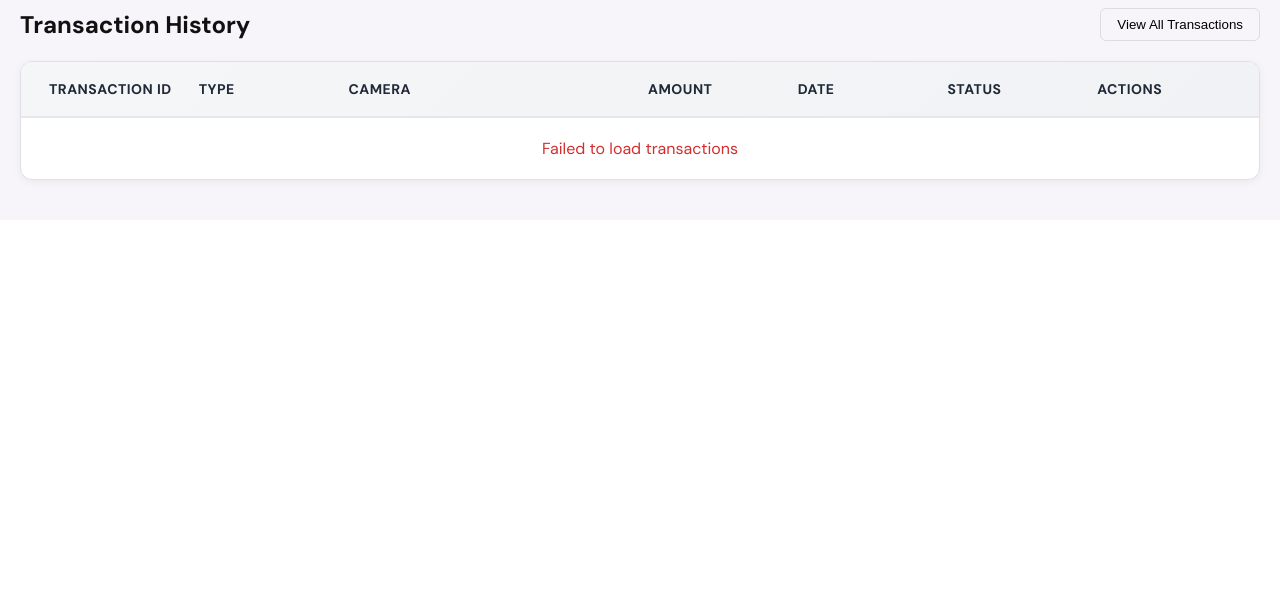
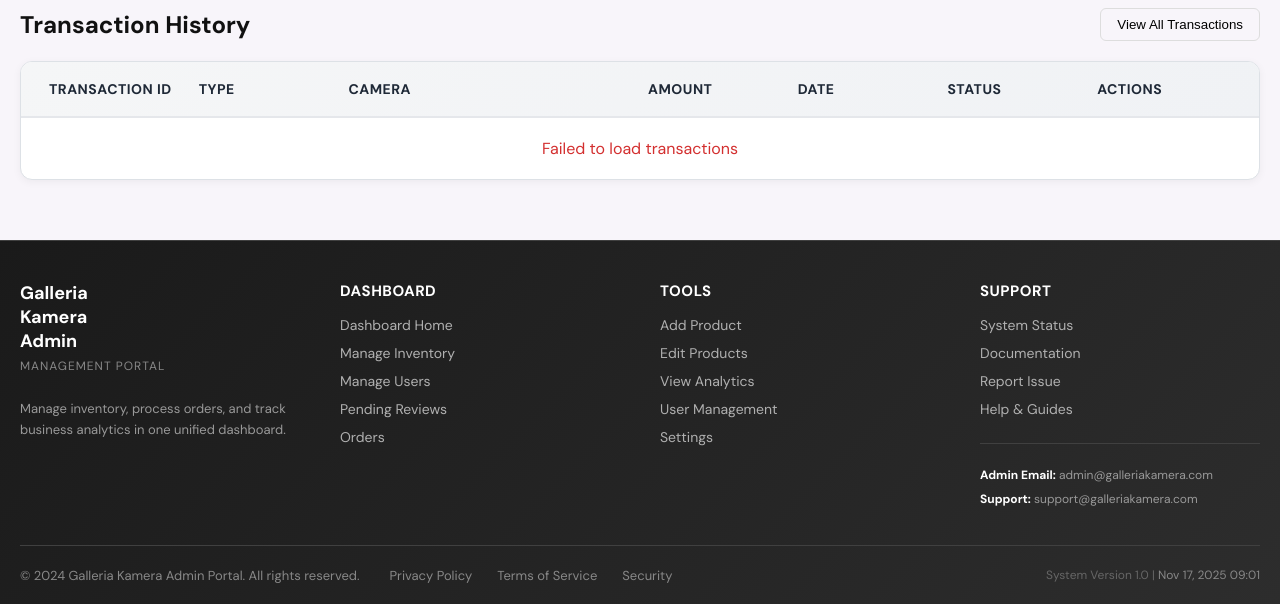
Before and after one commit to gettieCodie/galleriakamera, a PHP site: page /galleriakamera/admin/admin_dashboard.php in a window 1280 px wide. Shown: the part 989-1593 px from the top of the page. Before the commit the page ends 1174 px from the top, so only its background shows below. Run offline with PHP 8.4, Linux system fonts and the light colour scheme; data that the repository does not hold is empty; some libraries are stand-ins or nearby versions.

Commit message:
added footer

```diff
--- a/buyandsell/admin/admin_dashboard.php
+++ b/buyandsell/admin/admin_dashboard.php
@@ -1306,3 +1306,5 @@
 });
 
 </script>
+
+<?php include '../includes/admin_footer.php'; ?>
--- a/buyandsell/admin/edit_listing_simple.php
+++ b/buyandsell/admin/edit_listing_simple.php
@@ -267,5 +267,6 @@
         });
     });
     </script>
+    <?php include '../includes/admin_footer.php'; ?>
 </body>
 </html>
--- /dev/null
+++ b/buyandsell/includes/admin_footer.php
@@ -0,0 +1,284 @@
+<footer class="admin-footer">
+    <div class="admin-footer-wrapper">
+        <!-- Admin Footer Content -->
+        <div class="admin-footer-content">
+            <!-- Left Section: Brand -->
+            <div class="footer-col admin-footer-brand">
+                <div class="footer-brand-logo">
+                    <h3 class="brand-name">Galleria Kamera Admin</h3>
+                    <p class="brand-tagline">Management Portal</p>
+                </div>
+                <p class="brand-description">
+                    Manage inventory, process orders, and track business analytics in one unified dashboard.
+                </p>
+            </div>
+
+            <!-- Center-Left Section: Quick Links -->
+            <div class="footer-col">
+                <h4 class="footer-col-title">Dashboard</h4>
+                <ul class="footer-col-list">
+                    <li><a href="admin_dashboard.php">Dashboard Home</a></li>
+                    <li><a href="admin_products.php">Manage Inventory</a></li>
+                    <li><a href="admin_user.php">Manage Users</a></li>
+                    <li><a href="admin_dashboard.php#camera-purchases">Pending Reviews</a></li>
+                    <li><a href="admin_dashboard.php#customer-orders">Orders</a></li>
+                </ul>
+            </div>
+
+            <!-- Center Section: Tools -->
+            <div class="footer-col">
+                <h4 class="footer-col-title">Tools</h4>
+                <ul class="footer-col-list">
+                    <li><a href="admin_products.php">Add Product</a></li>
+                    <li><a href="admin_products.php">Edit Products</a></li>
+                    <li><a href="admin_dashboard.php#analytics">View Analytics</a></li>
+                    <li><a href="admin_user.php">User Management</a></li>
+                    <li><a href="#">Settings</a></li>
+                </ul>
+            </div>
+
+            <!-- Right Section: Support & Status -->
+            <div class="footer-col">
+                <h4 class="footer-col-title">Support</h4>
+                <ul class="footer-col-list">
+                    <li><a href="#">System Status</a></li>
+                    <li><a href="#">Documentation</a></li>
+                    <li><a href="#">Report Issue</a></li>
+                    <li><a href="#">Help & Guides</a></li>
+                </ul>
+                <div class="admin-status">
+                    <p><strong>Admin Email:</strong> admin@galleriakamera.com</p>
+                    <p><strong>Support:</strong> support@galleriakamera.com</p>
+                </div>
+            </div>
+        </div>
+
+        <!-- Footer Bottom Section -->
+        <div class="footer-bottom">
+            <div class="footer-bottom-left">
+                <p>&copy; 2024 Galleria Kamera Admin Portal. All rights reserved.</p>
+                <ul class="footer-links">
+                    <li><a href="#">Privacy Policy</a></li>
+                    <li><a href="#">Terms of Service</a></li>
+                    <li><a href="#">Security</a></li>
+                </ul>
+            </div>
+            <div class="footer-bottom-right">
+                <p class="system-info">
+                    System Version 1.0 |
+                    <span id="server-time" title="Server Time"><?php echo date('M d, Y H:i'); ?></span>
+                </p>
+            </div>
+        </div>
+    </div>
+</footer>
+
+<style>
+/* Admin Footer Styles */
+.admin-footer {
+    background: linear-gradient(135deg, #1a1a1a 0%, #2d2d2d 100%);
+    color: #e0e0e0;
+    padding: 40px 20px 20px;
+    margin-top: 60px;
+    border-top: 1px solid #404040;
+    font-size: 14px;
+}
+
+.admin-footer-wrapper {
+    max-width: 1400px;
+    margin: 0 auto;
+}
+
+.admin-footer-content {
+    display: grid;
+    grid-template-columns: repeat(auto-fit, minmax(250px, 1fr));
+    gap: 40px;
+    margin-bottom: 30px;
+}
+
+.footer-col {
+    display: flex;
+    flex-direction: column;
+}
+
+.footer-col-title {
+    font-size: 15px;
+    font-weight: 700;
+    margin-bottom: 15px;
+    color: #ffffff;
+    text-transform: uppercase;
+    letter-spacing: 0.5px;
+}
+
+.footer-col-list {
+    list-style: none;
+    padding: 0;
+    margin: 0;
+}
+
+.footer-col-list li {
+    margin-bottom: 10px;
+}
+
+.footer-col-list a {
+    color: #b0b0b0;
+    text-decoration: none;
+    transition: color 0.3s ease;
+    display: inline-flex;
+    align-items: center;
+}
+
+.footer-col-list a:hover {
+    color: #ffffff;
+}
+
+.admin-footer-brand {
+    grid-column: 1;
+}
+
+.footer-brand-logo {
+    margin-bottom: 15px;
+}
+
+.brand-name {
+    font-size: 18px;
+    font-weight: 700;
+    margin: 0 0 5px 0;
+    color: #ffffff;
+}
+
+.brand-tagline {
+    font-size: 12px;
+    color: #888;
+    margin: 0 0 10px 0;
+    text-transform: uppercase;
+    letter-spacing: 1px;
+}
+
+.brand-description {
+    color: #999;
+    font-size: 13px;
+    line-height: 1.6;
+    margin: 0 0 15px 0;
+}
+
+.admin-status {
+    margin-top: 15px;
+    padding-top: 15px;
+    border-top: 1px solid #404040;
+}
+
+.admin-status p {
+    margin: 8px 0;
+    color: #999;
+    font-size: 12px;
+}
+
+.admin-status strong {
+    color: #ffffff;
+}
+
+/* Footer Bottom */
+.footer-bottom {
+    display: flex;
+    justify-content: space-between;
+    align-items: center;
+    padding-top: 20px;
+    border-top: 1px solid #404040;
+    flex-wrap: wrap;
+    gap: 20px;
+}
+
+.footer-bottom-left {
+    display: flex;
+    align-items: center;
+    gap: 30px;
+    flex-wrap: wrap;
+}
+
+.footer-bottom-left p {
+    margin: 0;
+    color: #888;
+    font-size: 13px;
+}
+
+.footer-links {
+    list-style: none;
+    display: flex;
+    gap: 25px;
+    padding: 0;
+    margin: 0;
+}
+
+.footer-links a {
+    color: #888;
+    text-decoration: none;
+    transition: color 0.3s ease;
+    font-size: 13px;
+}
+
+.footer-links a:hover {
+    color: #ffffff;
+}
+
+.footer-bottom-right {
+    text-align: right;
+}
+
+.system-info {
+    margin: 0;
+    color: #666;
+    font-size: 12px;
+}
+
+#server-time {
+    color: #888;
+    cursor: help;
+}
+
+/* Responsive Design */
+@media (max-width: 768px) {
+    .admin-footer {
+        padding: 30px 15px 15px;
+        margin-top: 40px;
+    }
+
+    .admin-footer-content {
+        gap: 25px;
+    }
+
+    .footer-bottom {
+        flex-direction: column;
+        align-items: flex-start;
+    }
+
+    .footer-bottom-right {
+        text-align: left;
+        width: 100%;
+    }
+
+    .footer-links {
+        gap: 15px;
+    }
+}
+
+@media (max-width: 480px) {
+    .admin-footer-content {
+        grid-template-columns: 1fr;
+        gap: 20px;
+    }
+
+    .footer-col-title {
+        font-size: 13px;
+    }
+
+    .footer-bottom-left {
+        flex-direction: column;
+        gap: 15px;
+    }
+
+    .footer-bottom-left p {
+        font-size: 12px;
+    }
+}
+</style>
```
Also changed, not shown: buyandsell/admin/admin_products.php (+5 -21 lines), buyandsell/uploads/products/6939604543fb5_1.jpg (added), buyandsell/uploads/products/69396045765ed_IMG_6879.jpg (added), buyandsell/uploads/products/693960e87a9bc_1.jpg (added), buyandsell/uploads/products/693960e89618f_IMG_6879.jpg (added), buyandsell/uploads/user-listings/69396185b34a8_1.jpg (added), buyandsell/uploads/user-listings/69396185b3811_IMG_6879.jpg (added).
